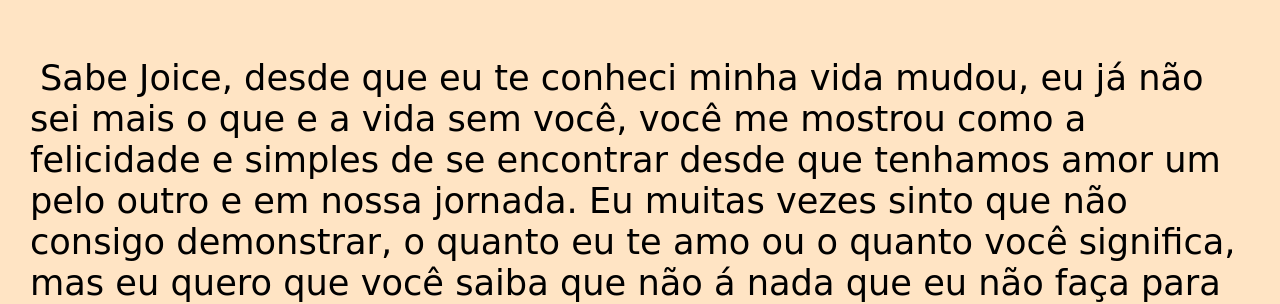
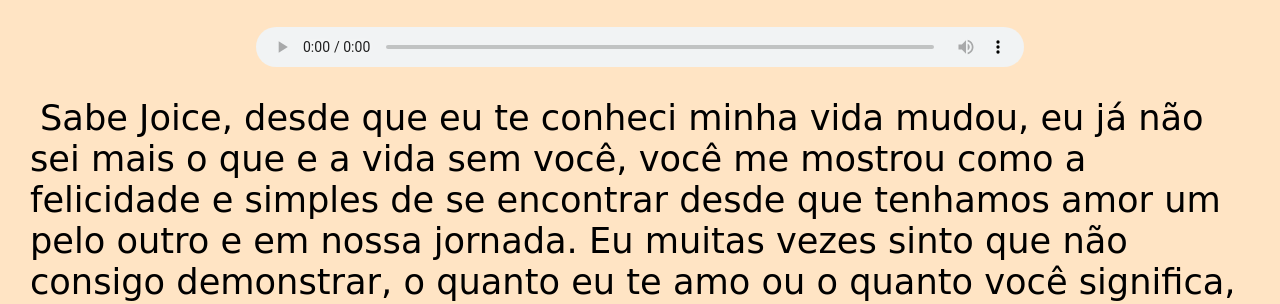
Before and after one commit to Juaumn/projeto-love, a plain HTML site: page index.html in a window 1280 px wide. Shown: the part 490-794 px from the top of the page. Drawn offline with Linux system fonts and the light colour scheme; a web font is replaced by a local one.

Commit message:
finalizado

```diff
--- a/index.html
+++ b/index.html
@@ -18,6 +18,10 @@
     </header>
 
     <article class="normal" >
+        <audio autoplay controls loop>
+            <source src="amor_nao_vai_faltar.mp3" type="audio/mpeg">
+            <p>Este navegador não reproduz áudio.</p>
+        </audio>
         <p id="texto">
             Sabe Joice, desde que eu te conheci minha vida mudou,
             eu já não sei mais o que e a vida sem você,
@@ -255,11 +259,8 @@
         </p>
 
         <h3><a href="#topo">voltar ao topo</a></h3>
+    </article>
 
-        <audio preload="metadata" autoplay loop>
-            <source src="amor_nao_vai_faltar.mp3" type="audio/mpeg">
-        </audio>
-    </article>
 
 
     <footer>
--- a/style/style.css
+++ b/style/style.css
@@ -145,6 +145,6 @@ p > a:hover {
 audio {
     display: block;
     margin: auto;
-    margin-top: 20px;
-    size: px;
+    height: 5vh;
+    width: 60vw;
 }
```
